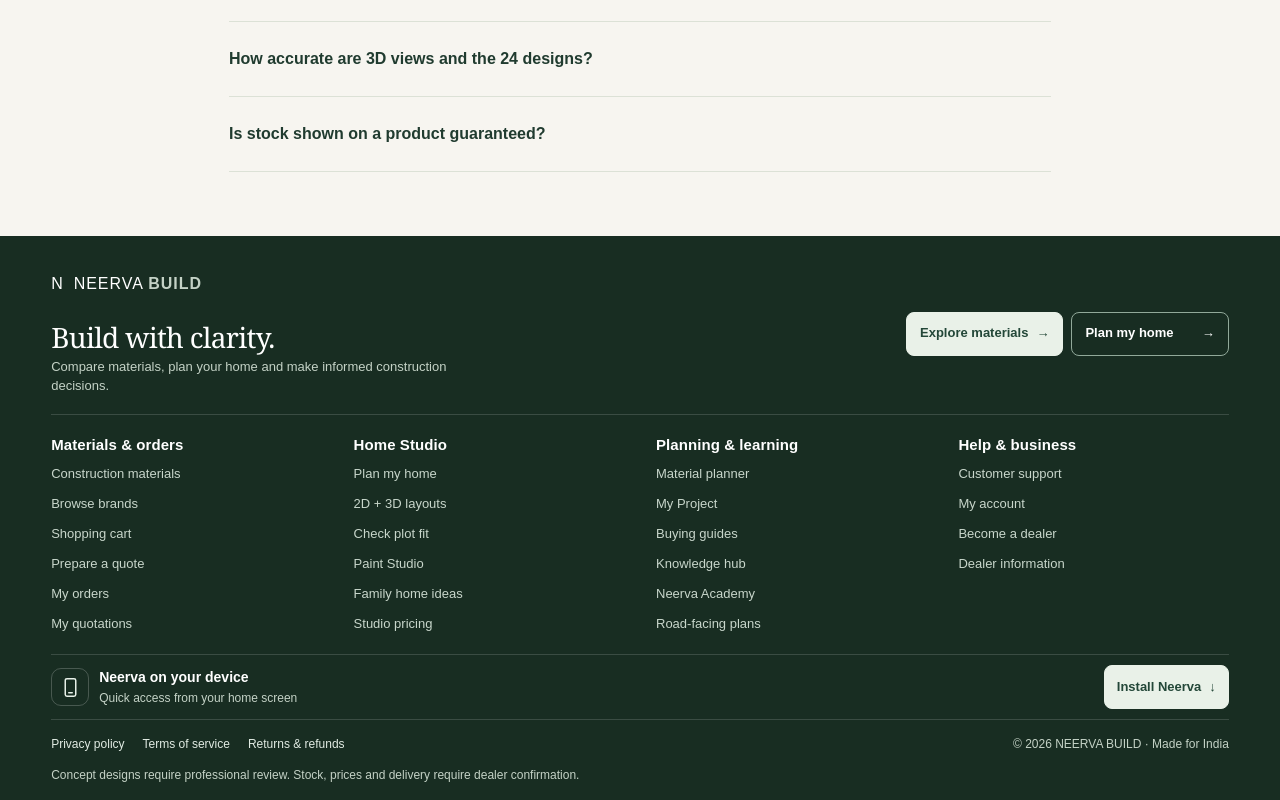
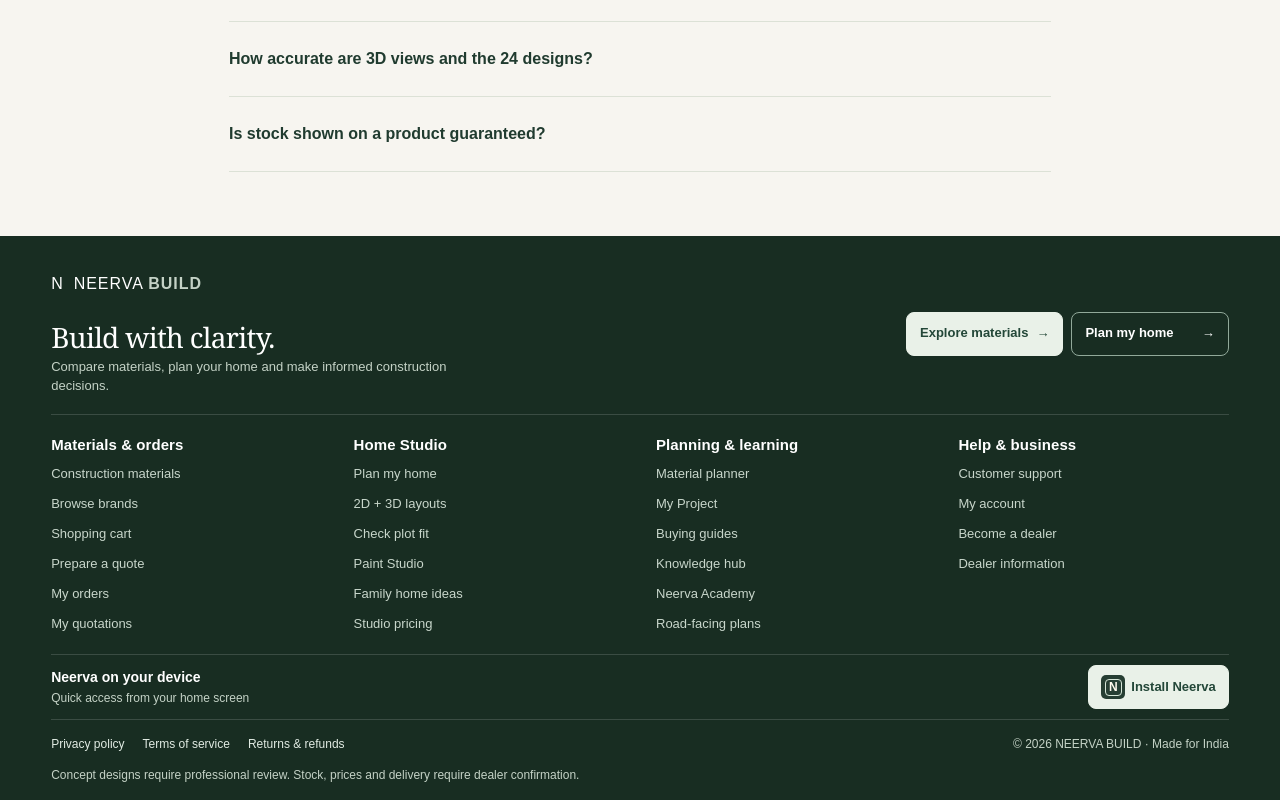
Before and after one commit to Neurolink-X/neerva-build, a Next.js app: page / in a window 1280 px wide. Shown: the part 7480-8280 px from the top of the page. Built offline with nearby package versions, Linux system fonts and the light colour scheme.

Commit message:
Use original Neerva app mark for direct footer installation without arrows

```diff
--- a/src/app/site-footer.css
+++ b/src/app/site-footer.css
@@ -24,12 +24,15 @@ footer.unified-footer .unified-footer-groups li:empty{display:none}
 footer.unified-footer .unified-footer-groups a{display:flex;align-items:center;justify-content:flex-start;text-align:left;min-height:var(--footer-link-row);padding:3px 0;margin:0;font-size:13px;line-height:1.35;color:#c8d6cb;overflow-wrap:anywhere}
 footer.unified-footer .unified-footer-app{display:flex;flex-wrap:wrap;align-items:center;justify-content:space-between;gap:10px;padding:10px 0;border-top:1px solid #ffffff26}
 .unified-footer-app-copy{display:flex;align-items:center;min-width:0;gap:10px}
-.unified-footer-app-icon{display:grid;place-items:center;flex:none;width:38px;height:38px;border:1px solid #ffffff35;border-radius:10px;color:#e8f1e9}
+/* Own Neerva app mark, matching the manifest icon; no store-brand imitation. */
+.unified-footer-app-mark{display:grid;place-items:center;flex:none;width:24px;height:24px;background:#263e33;border-radius:5px;color:#fff9ed}
+.unified-footer-app-mark>span{display:grid;place-items:center;width:17px;height:17px;border:1px solid #d6e6d8;border-radius:4px;font:800 12px/1 Arial,Helvetica,sans-serif}
 .unified-footer-app-copy strong,.unified-footer-app-copy div>span{display:block}
 .unified-footer-app-copy strong{font-size:14px;font-weight:700;color:#fff;line-height:1.3}
 .unified-footer-app-copy div>span{font-size:12px;color:#c4d2c6;line-height:1.4;margin-top:3px}
 footer.unified-footer .unified-footer-app-link{display:inline-flex;align-items:center;justify-content:center;gap:8px;min-height:44px;padding:8px 12px;border:1px solid #89a595;border-radius:8px;color:#fff;font-size:13px;font-weight:700;text-align:center;line-height:1.3;flex:none}
-footer.unified-footer button.unified-footer-app-link{background:#e9f1e8;color:#234738;border-color:#e9f1e8;cursor:pointer}
+footer.unified-footer button.unified-footer-app-link{background:#e9f1e8;color:#234738;border-color:#e9f1e8;cursor:pointer;gap:6px}
+footer.unified-footer button.unified-footer-app-link>span:last-child{min-width:0;overflow-wrap:normal;line-height:1.3}
 footer.unified-footer button.unified-footer-app-link:disabled{cursor:progress;opacity:.7}
 footer.unified-footer .unified-footer-install-feedback{flex:1 0 100%;margin:0;font-size:12px;line-height:1.5;color:#e1ebe3;padding:8px 10px;background:#ffffff0d;border-radius:6px}
 .unified-footer-install-feedback span{display:block;margin-top:3px}
@@ -55,7 +58,6 @@ footer.unified-footer :is(a,button):focus-visible{outline:3px solid #e89a6c;outl
  footer.unified-footer .unified-footer-groups h3{font-size:14px}
  footer.unified-footer .unified-footer-actions a{padding-inline:8px;font-size:12px}
  footer.unified-footer .unified-footer-app{gap:8px;padding-block:9px}
- .unified-footer-app-icon{width:32px;height:32px}
  footer.unified-footer .unified-footer-app-copy{flex:1;min-width:0;gap:7px}
  .unified-footer-app-copy strong{font-size:13px}
  footer.unified-footer .unified-footer-app-link{padding-inline:9px;font-size:12px;max-width:47%;white-space:normal}
--- a/src/components/pwa-install.tsx
+++ b/src/components/pwa-install.tsx
@@ -59,8 +59,8 @@ export function FooterAppAccess({language="en"}:{language?:"en"|"hi"}){
  async function install(){setResult(await requestPwaInstall());}
  const guide=platform==="ios"?(hi?"Safari में Share दबाएं, फिर Add to Home Screen चुनें।":"In Safari, tap Share, then Add to Home Screen."):(hi?"ब्राउज़र मेनू में Install app या Add to Home screen चुनें। अगर विकल्प नहीं है, Chrome या Edge में खोलें।":"Open your browser menu and choose Install app or Add to Home screen. If missing, try Chrome or Edge.");
  return <div className="unified-footer-app" aria-label={hi?"नीरवा ऐप":"Neerva app access"}>
-  <div className="unified-footer-app-copy"><span className="unified-footer-app-icon" aria-hidden="true"><svg viewBox="0 0 24 24" width="21" height="21" fill="none" stroke="currentColor" strokeWidth="1.7" strokeLinecap="round" strokeLinejoin="round"><rect x="6" y="2" width="12" height="20" rx="2"/><path d="M10 18h4"/></svg></span><div><strong>{hi?"नीरवा ऐप":"Neerva on your device"}</strong><span>{installed?(hi?"ऐप की सहायता और दोबारा सेटअप":"App support and setup help"):(hi?"होम स्क्रीन से सीधे खोलें":"Quick access from your home screen")}</span></div></div>
-  {installed?<Link className="unified-footer-app-link" href="/install?recovery=1" prefetch={false}>{hi?"ऐप सहायता":"App help"} <span aria-hidden="true">→</span></Link>:<button type="button" className="unified-footer-app-link" disabled={busy} onClick={()=>void install()}>{busy?(hi?"खोल रहे हैं…":"Opening…"):(hi?"नीरवा इंस्टॉल करें":"Install Neerva")} <span aria-hidden="true">↓</span></button>}
+  <div className="unified-footer-app-copy"><div><strong>{hi?"नीरवा ऐप":"Neerva on your device"}</strong><span>{installed?(hi?"ऐप की सहायता और दोबारा सेटअप":"App support and setup help"):(hi?"होम स्क्रीन से सीधे खोलें":"Quick access from your home screen")}</span></div></div>
+  {installed?<Link className="unified-footer-app-link" href="/install?recovery=1" prefetch={false}>{hi?"ऐप सहायता":"App help"}</Link>:<button type="button" className="unified-footer-app-link" disabled={busy} onClick={()=>void install()}><span className="unified-footer-app-mark" aria-hidden="true"><span>N</span></span><span>{busy?(hi?"खोल रहे हैं…":"Opening…"):(hi?"नीरवा इंस्टॉल करें":"Install Neerva")}</span></button>}
   {!installed&&result&&<p className="unified-footer-install-feedback" role="status">{result==="accepted"?(hi?"इंस्टॉलेशन स्वीकार किया गया। होम स्क्रीन देखें।":"Installation accepted. Check your home screen."):result==="dismissed"?(hi?"इंस्टॉलेशन रद्द हुआ। ब्राउज़र मेनू से फिर कोशिश करें।":"Installation cancelled. Try again from your browser menu."):(hi?"सीधा इंस्टॉल विकल्प अभी उपलब्ध नहीं है।":"Direct installation is not available in this browser right now.")}{result!=="accepted"&&!available&&<span>{guide}</span>}</p>}
  </div>;
 }
```
Also changed, not shown: 1 other file (tests, documents, lock files or other folders).
